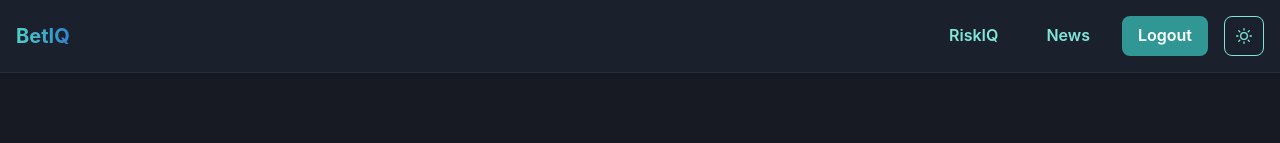
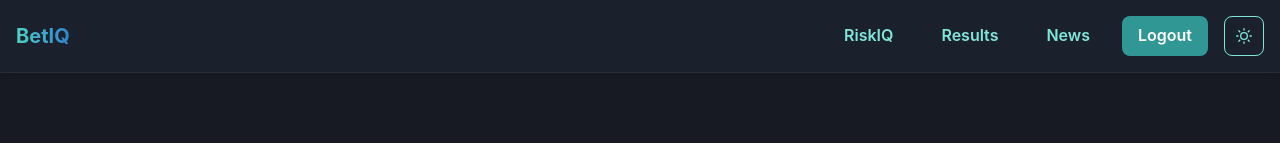
Before and after one commit to Amayzing24/bet_iq, a React (Vite) app in the folder betiq-react/: page / in a window 1280 px wide. Shown: the top 143 px of the page. Built offline with nearby package versions, Linux system fonts and the light colour scheme.

Commit message:
header update

```diff
--- a/betiq-react/src/components/Header.jsx
+++ b/betiq-react/src/components/Header.jsx
@@ -38,6 +38,9 @@ export default function Header() {
       <Link to="/risk">
         <Button colorScheme="teal" variant="ghost">RiskIQ</Button>
       </Link>
+      <Link to="/model-perf">
+        <Button colorScheme="teal" variant="ghost" ml={4}>Results</Button>
+      </Link>
       <Link to="/news">
         <Button colorScheme="teal" variant="ghost" ml={4}>News</Button>
       </Link>
```
